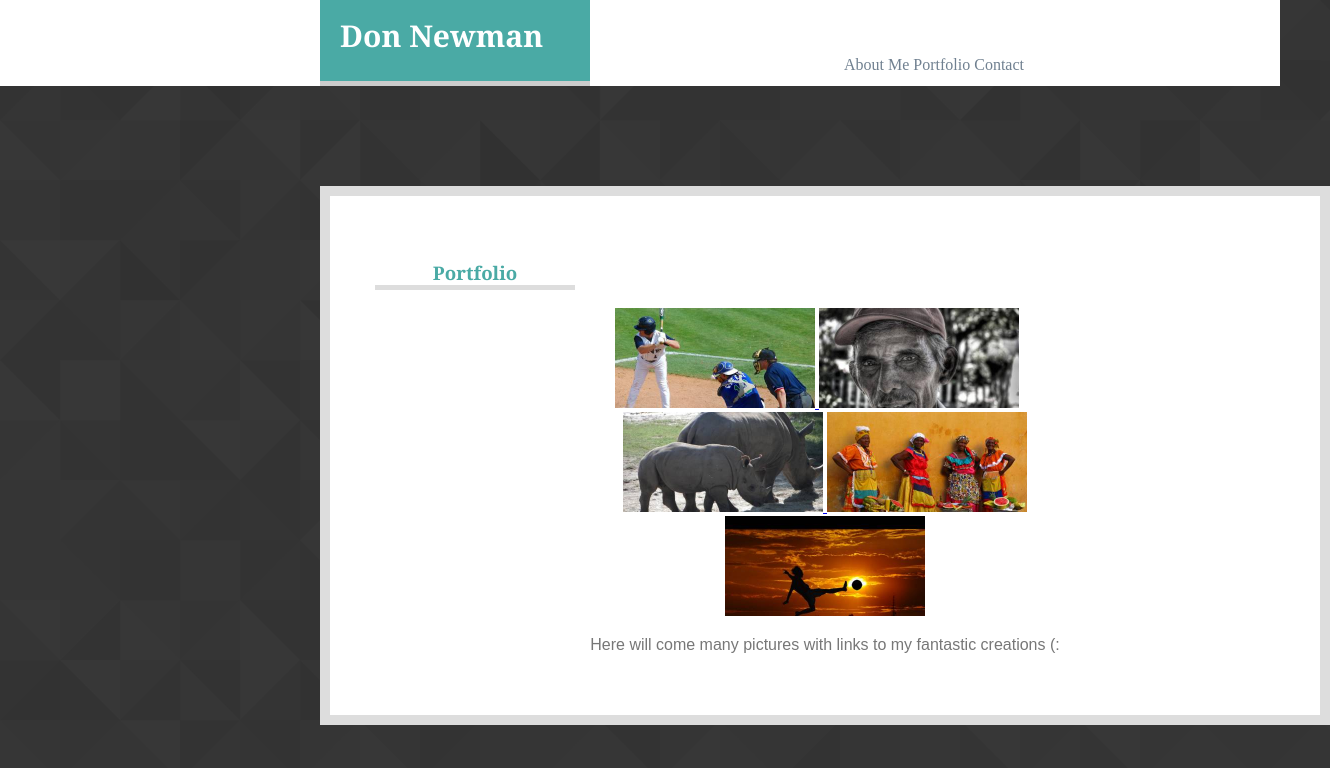
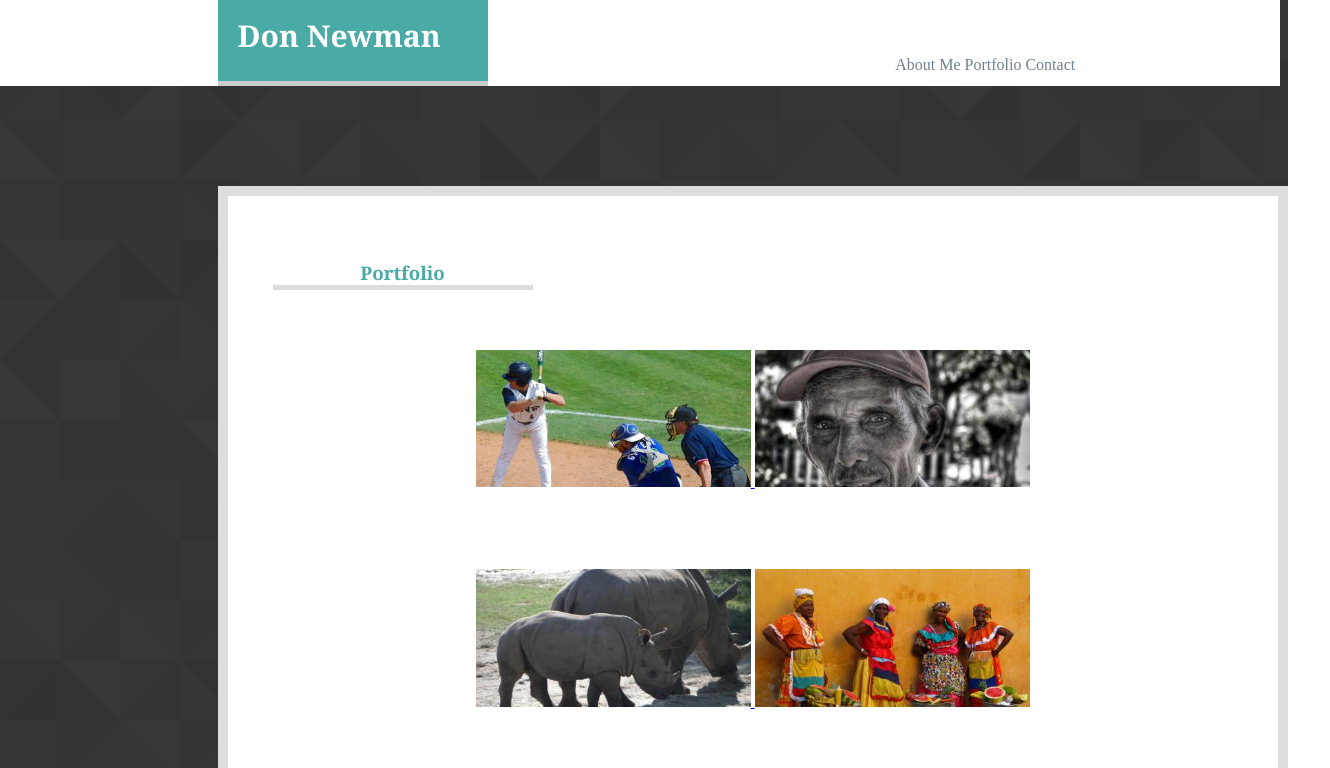
Before and after one commit to Djn94/First-Homework, a plain HTML site: page portfolio.html in a window 1280 px wide. Shown: the top 768 px of the page, 1330 px wide, since content can reach past the window. Drawn offline with Linux system fonts and the light colour scheme.

Commit message:
Final update

```diff
--- a/assets/css/style.css
+++ b/assets/css/style.css
@@ -22,7 +22,7 @@ h1{border-bottom: 5px solid #cccccc;
     background-color:#4aaaa5;
     color:white;
     width: 250px;
-    margin-left:25%;
+    margin-left:17%;
     padding-top:15px;
     padding-bottom:25px;
     padding-left:20px;
@@ -35,7 +35,7 @@ h1{border-bottom: 5px solid #cccccc;
 .toplinks{
     float:right;
     margin-top:-50px;
-    margin-right:20%;
+    margin-right:16%;
 }
 
 #pagelink{
@@ -56,27 +56,27 @@ h3{
         width: 960px;
         border:10px solid #dddddd;
         padding:45px;
-        margin-left: 25%;
+        margin-left: 17%;
         margin-right:25%;
         margin-top:100px;
         margin-bottom:10%;
         background-color: #ffffff;
 }
 .mainboxinp{
-    width: 700px;
+    width: 960px;
     border:10px solid #dddddd;
     padding:45px;
-    margin-left: 25%;
+    margin-left: 17%;
     margin-right:25%;
     margin-top:100px;
     margin-bottom:10%;
     background-color: #ffffff;
 }
 .mainboxport{
-    width: 900px;
+    width: 960px;
     border:10px solid #dddddd;
     padding:45px;
-    margin-left: 25%;
+    margin-left: 17%;
     margin-right:25%;
     margin-top:100px;
     margin-bottom:10%;
@@ -115,13 +115,39 @@ input[type=text], select{
     text-align: left;
 }
 .dogpics{
-    align-content: center;
-    margin-left:240px;
-    float: left;
+    display:flex;
+    flex-wrap: wrap;
+    flex-direction: column;
+    justify-content: space-evenly;
+    margin: 40px auto 0 auto;
+    justify-content: space-around;
 }
-.middledogpics{
-    clear: both;
-    }
+.lineone{
+    flex-direction: column;
+    flex: 1;
+    flex-basis: 30%;
+    padding:20x;
+    margin: 20px;
+    box-sizing: border-box;
+}
+.linetwo{
+    flex:1;
+    flex-direction: column;
+    flex-basis: 30%;
+    margin: 20px;
+    padding:20px;
+    box-sizing: border-box;
+}
+.linethree{
+    flex:1;
+    flex-direction: column;
+    flex-basis: 30%;
+    margin:20px;
+    padding:20px;
+    box-sizing: border-box;
+}
+
+
 
 
 .wrapper{
--- a/portfolio.html
+++ b/portfolio.html
@@ -24,30 +24,29 @@
         <h3> Portfolio</h3>
 
       <div class="dogpics">
+       <div class="lineone">
         <a href="https://www.google.com">
-            <img src="assets/images/linkone.jpg" width="200px" alt="one">
+            <img src="assets/images/linkone.jpg" width="275px" alt="one">
         </a>
         <a href="https://www.google.com">
-          <img src="assets/images/linktwo.jpg" width="200px" alt="two">
+          <img src="assets/images/linktwo.jpg" width="275px" alt="two">
+        </a>
+       </div></br>
+       <div class="linetwo">
+        <a href="https://www.google.com">
+          <img src="assets/images/linkthree.jpg"width="275px" alt="three">
+        </a>
+        <a href="https://www.google.com">
+          <img src="assets/images/linkfour.jpg" width="275px" alt="four">
         </a>
       </div>
-      <div class="middledogpics">
+      <div class="linethree">
         <a href="https://www.google.com">
-          <img src="assets/images/linkthree.jpg"width="200px" alt="three">
-        </a>
-        <a href="https://www.google.com">
-          <img src="assets/images/linkfour.jpg" width="200px" alt="four">
+          <img src="assets/images/linkfive.jpg"width="275px" alt="five">
         </a>
       </div>
-      <div class="enddogpics">
-        <a href="https://www.google.com">
-          <img src="assets/images/linkfive.jpg"width="200px" alt="five">
-        </a>
-      </div>
-      <div class="text">
-        <p>Here will come many pictures with links to my fantastic creations (:</p>
-      </div>
     </div>
+  </div>
      <div class="wrapper">
       copyright&copy;
       <div class="push"></div>
```
Also changed, not shown: index.html (+7 -4 lines).
